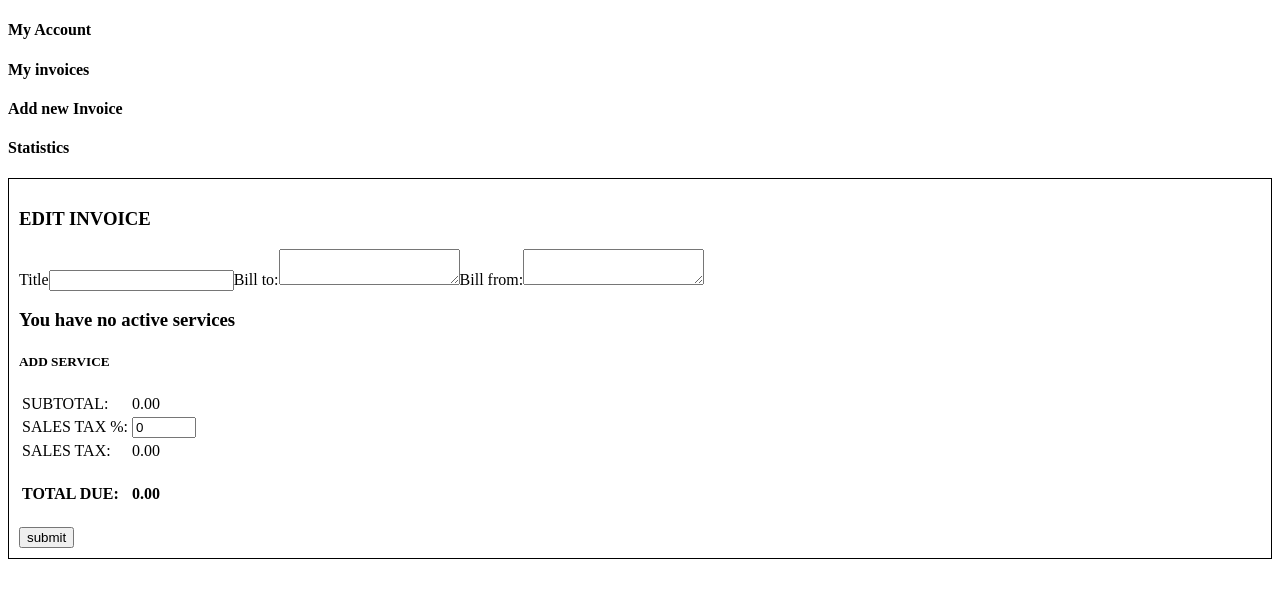
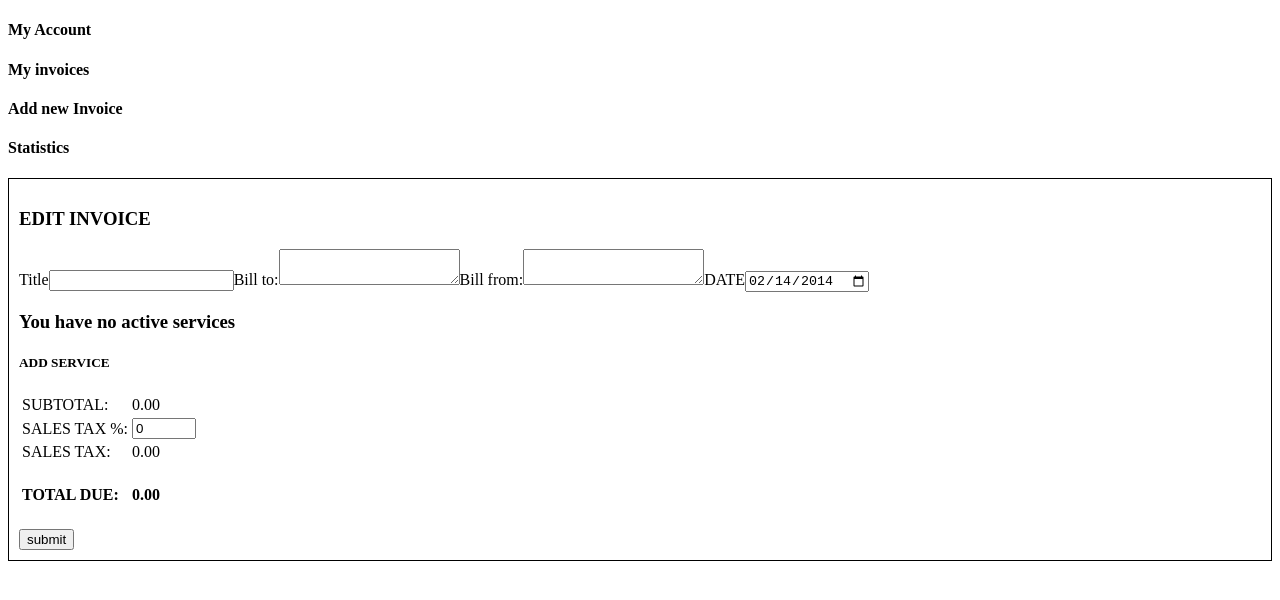
Before and after one commit to polon59/JS-PDF-Invoices-generator, a React (Create React App) app in the folder public/application/: page / in a window 1280 px wide. Both pictures are taken after a click on the element "Add new Invoice". Shown: the top 600 px of the page. Built offline with nearby package versions, Linux system fonts and the light colour scheme.

Commit message:
Add input fields for date in JSX rendered content in 'EditInvoice' component

```diff
--- a/public/application/src/EditInvoice.js
+++ b/public/application/src/EditInvoice.js
@@ -36,6 +36,9 @@ class EditInvoice extends Component{
                         <textarea id="billTo" value={this.props.invoiceToEdit.billTo} onChange={this.handleChange}/>
                         <label htmlFor="title">Bill from:</label>
                         <textarea id="billFrom" value={this.props.invoiceToEdit.billFrom} onChange={this.handleChange}/>
+
+                        <label htmlFor="title">DATE</label>
+                        <input id="date" type="date" value={this.props.invoiceToEdit.date} onChange={this.handleChange} min="2015-01-01"/>
                         <Services handleServiceDelete={this.handleServiceDelete} calculateSubTotal={this.props.calculateSubTotal} handleChange={this.handleChange} addService={this.props.addService} services={this.props.invoiceToEdit.services}/>
 
                         <InvoiceSummary invoiceToEdit={this.props.invoiceToEdit} handleChange={this.handleChange}/>
```
